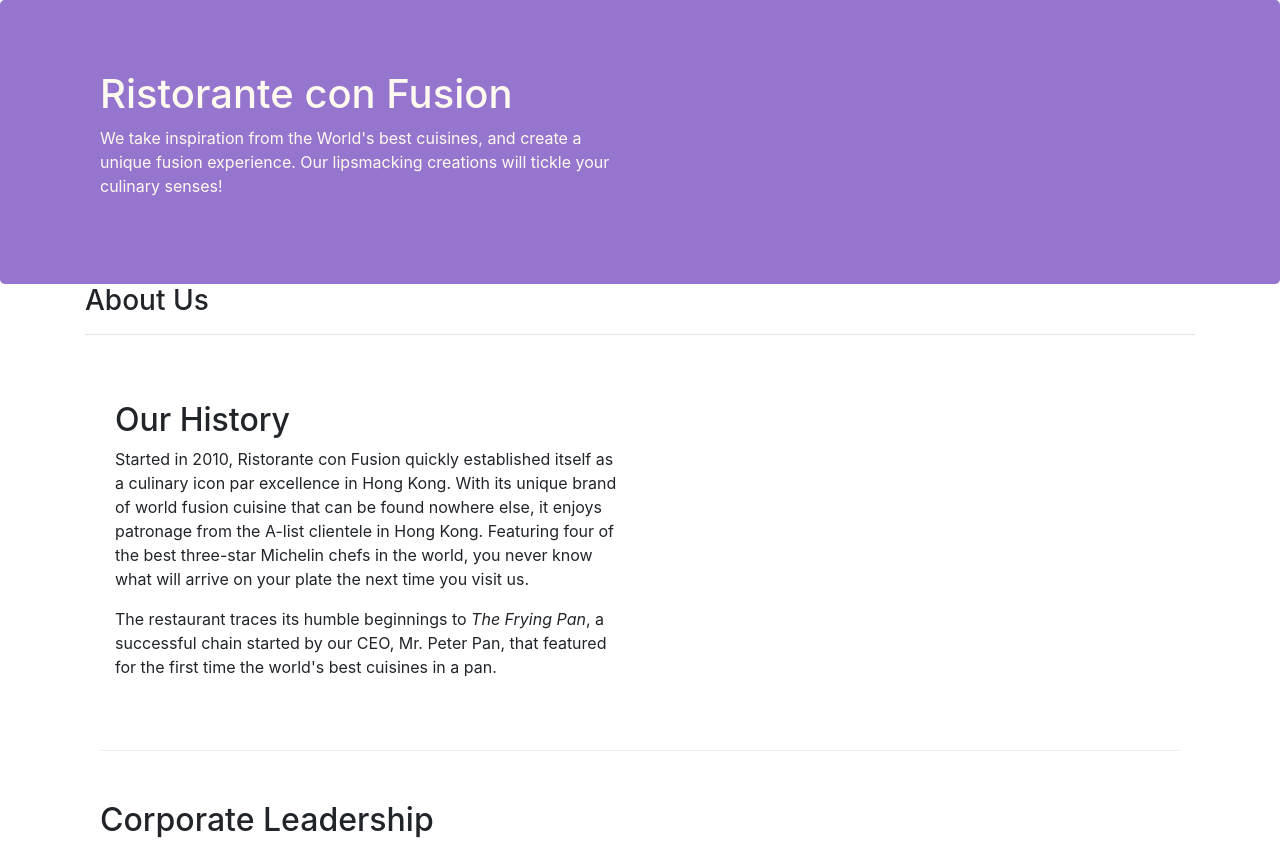
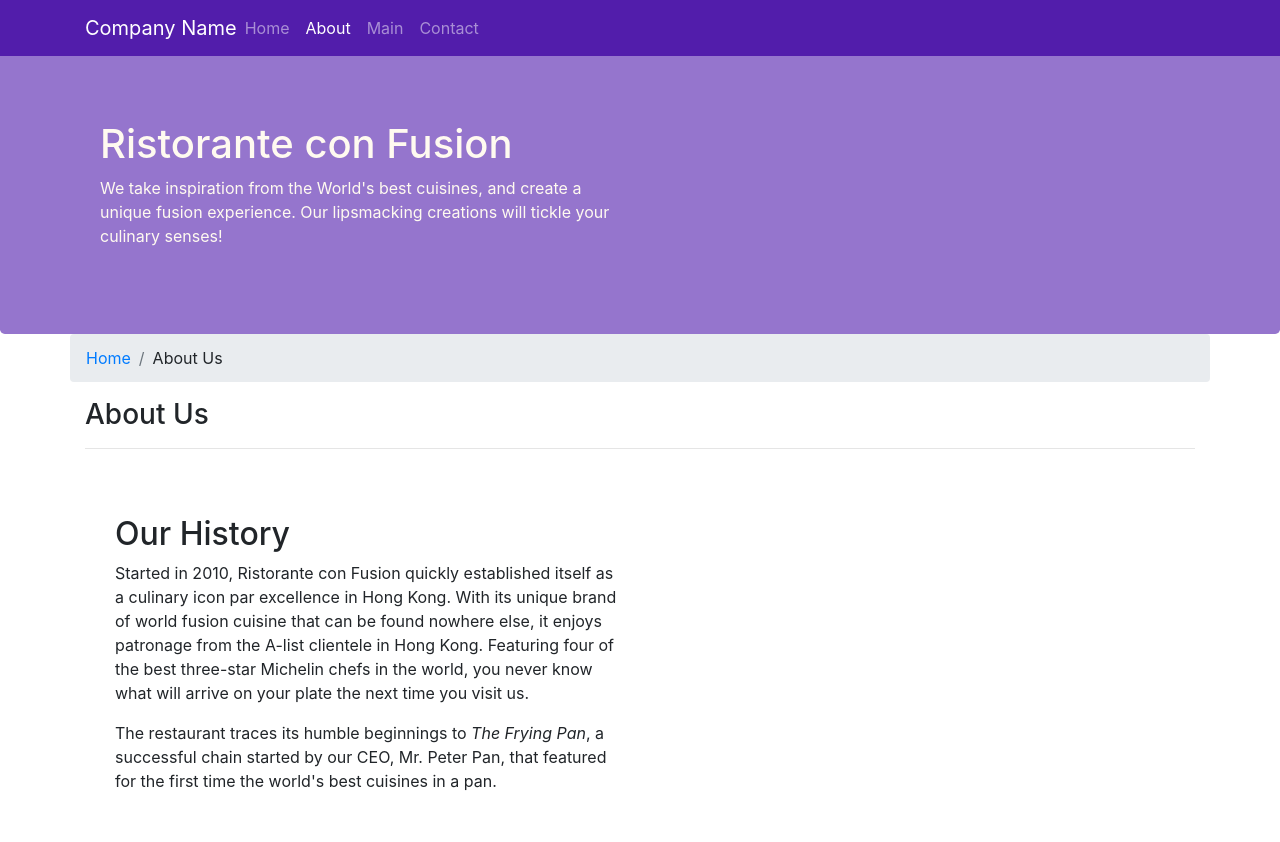
Before and after one commit to ItsmeCaptain1/Full-Stack-React-Specialization-Course, a website: page aboutus.html in a window 1280 px wide. Shown: the top 842 px of the page. Drawn offline with nearby package versions, Linux system fonts and the light colour scheme.

Commit message:
Navbar & Breadcrumb

```diff
--- a/aboutus.html
+++ b/aboutus.html
@@ -19,6 +19,34 @@
   </head>
 
   <body>
+    <nav class="navbar navbar-dark navbar-expand-sm fixed-top">
+      <div class="container">
+        <button
+          class="navbar-toggler"
+          type="button"
+          data-toggle="collapse"
+          data-target="#Navbar"
+        >
+          <span class="navbar-toggler-icon"></span>
+        </button>
+
+        <a class="navbar-brand mr-auto" href="./index.html">Company Name</a>
+
+        <div class="collapse navbar-collapse" id="Navbar">
+          <ul class="navbar-nav mr-auto">
+            <li class="nav-item">
+              <a class="nav-link" href="./index.html">Home</a>
+            </li>
+            <li class="nav-item active">
+              <a class="nav-link" href="#">About</a>
+            </li>
+            <li class="nav-item"><a class="nav-link" href="#">Main</a></li>
+            <li class="nav-item"><a class="nav-link" href="#">Contact</a></li>
+          </ul>
+        </div>
+      </div>
+    </nav>
+
     <header class="jumbotron">
       <div class="container">
         <div class="row row-header">
@@ -37,6 +65,10 @@
 
     <div class="container">
       <div class="row">
+        <ol class="col-12 breadcrumb">
+          <li class="breadcrumb-item"><a href="./index.html">Home</a></li>
+          <li class="breadcrumb-item">About Us</li>
+        </ol>
         <div class="col-sm-12">
           <h3>About Us</h3>
           <hr />
@@ -121,7 +153,7 @@
           <div class="col-4 offset-1 col-sm-2">
             <h5>Links</h5>
             <ul class="list-unstyled">
-              <li><a href="#">Home</a></li>
+              <li><a href="./index.html">Home</a></li>
               <li><a href="#">About</a></li>
               <li><a href="#">Menu</a></li>
               <li><a href="#">Contact</a></li>
--- a/css/styles.css
+++ b/css/styles.css
@@ -29,3 +29,12 @@
   margin: 0px;
   color: #0f0f0f;
 }
+
+body {
+  padding: 50px 0px 0px 0px;
+  z-index: 0;
+}
+
+.navbar-dark {
+  background-color: #521dab;
+}
```
Also changed, not shown: index.html (+29 -1 lines).
